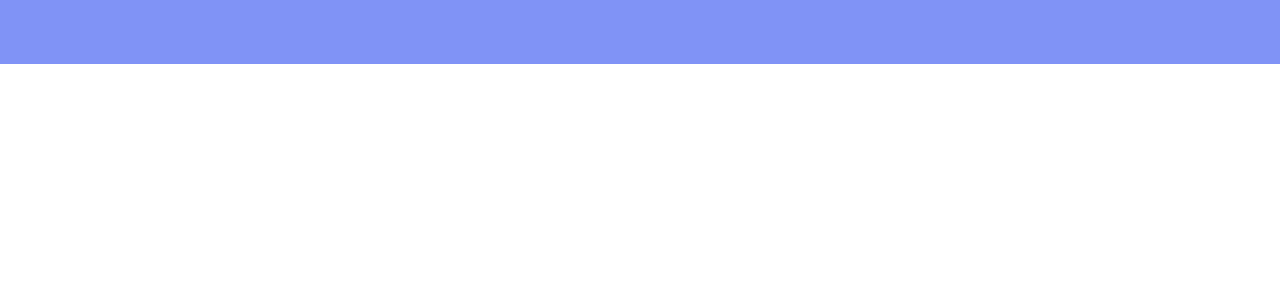
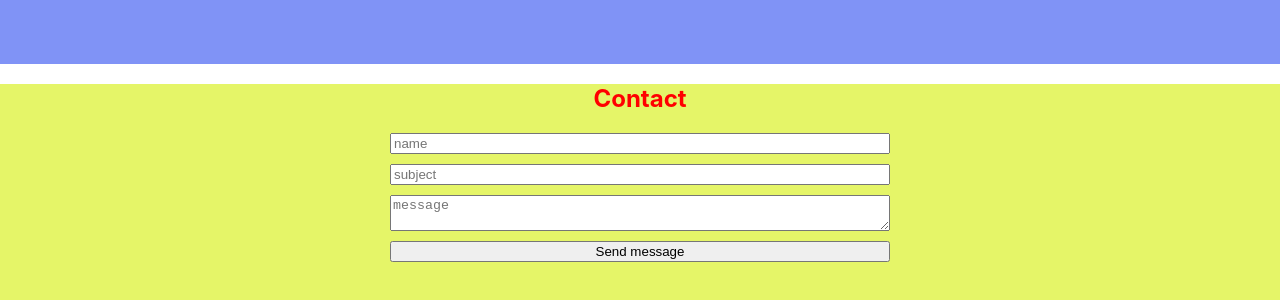
Before and after one commit to Vital9i/Portfolio, a React app: page / in a window 1280 px wide. Shown: the part 3248-3548 px from the top of the page. Before the commit the page ends 3312 px from the top, so only its background shows below. Built offline with nearby package versions, Linux system fonts and the light colour scheme.

Commit message:
ContactsComplete

```diff
--- a/src/App.tsx
+++ b/src/App.tsx
@@ -5,6 +5,7 @@
 import { Skills } from './layout/sections/skills/Skills';
 import { Works } from './layout/sections/works/Works';
 import { Testimony } from './layout/sections/testimony/Testimony';
+import { Contact } from './layout/sections/contacts/Contacts';
 
 
 
@@ -16,6 +17,7 @@
             <Skills/>
             <Works/>
             <Testimony/>
+            <Contact/>
         </div>
     );
 }
--- /dev/null
+++ b/src/components/Button.tsx
@@ -0,0 +1,5 @@
+import styled from "styled-components";
+import React from "react";
+
+export const Button = styled.button`
+`
--- /dev/null
+++ b/src/layout/sections/contacts/Contacts.tsx
@@ -0,0 +1,34 @@
+import React from 'react';
+import styled from 'styled-components';
+import { SectionTitle } from '../../../components/SectionTitle';
+import { Button } from '../../../components/Button';
+
+export const Contact = () => {
+    return (
+        <StyledContacts>
+            <SectionTitle>Contact</SectionTitle>
+            <StyledForm>
+                <Field placeholder={'name'}/>
+                <Field placeholder={'subject'}/>
+                <Field placeholder={'message'} as={'textarea'} />
+                <Button type={'submit'}>Send message</Button>
+            </StyledForm>
+        </StyledContacts>
+    );
+};
+
+const StyledContacts = styled.section`
+min-height: 100vh;
+background-color: #e5f568;
+`
+const StyledForm = styled.form`
+    max-width: 500px;
+    width: 100%;
+    display: flex;
+    flex-direction: column;
+    gap:10px;
+    margin:0 auto;
+`
+const Field = styled.input`
+
+`
```
